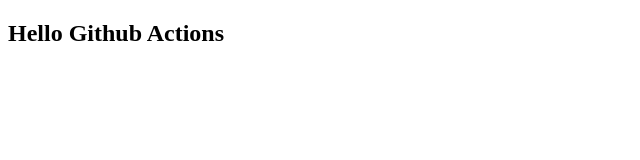
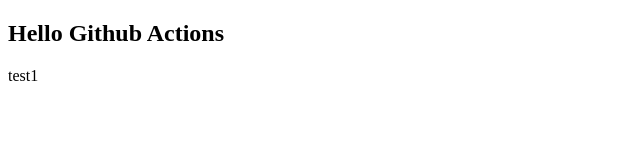
Before and after one commit to louhaojie99/github-actions, a React (Vite) app: page / in a window 1280 px wide. Shown: the top 160 px of the page, without its empty margins (0-640 px from the left). Built offline with nearby package versions, Linux system fonts and the light colour scheme.

Commit message:
feat: test1

```diff
--- a/src/App.tsx
+++ b/src/App.tsx
@@ -2,6 +2,7 @@
   return (
     <div>
       <h2>Hello Github Actions</h2>
+      <p>test1</p>
     </div>
   );
 }
```
